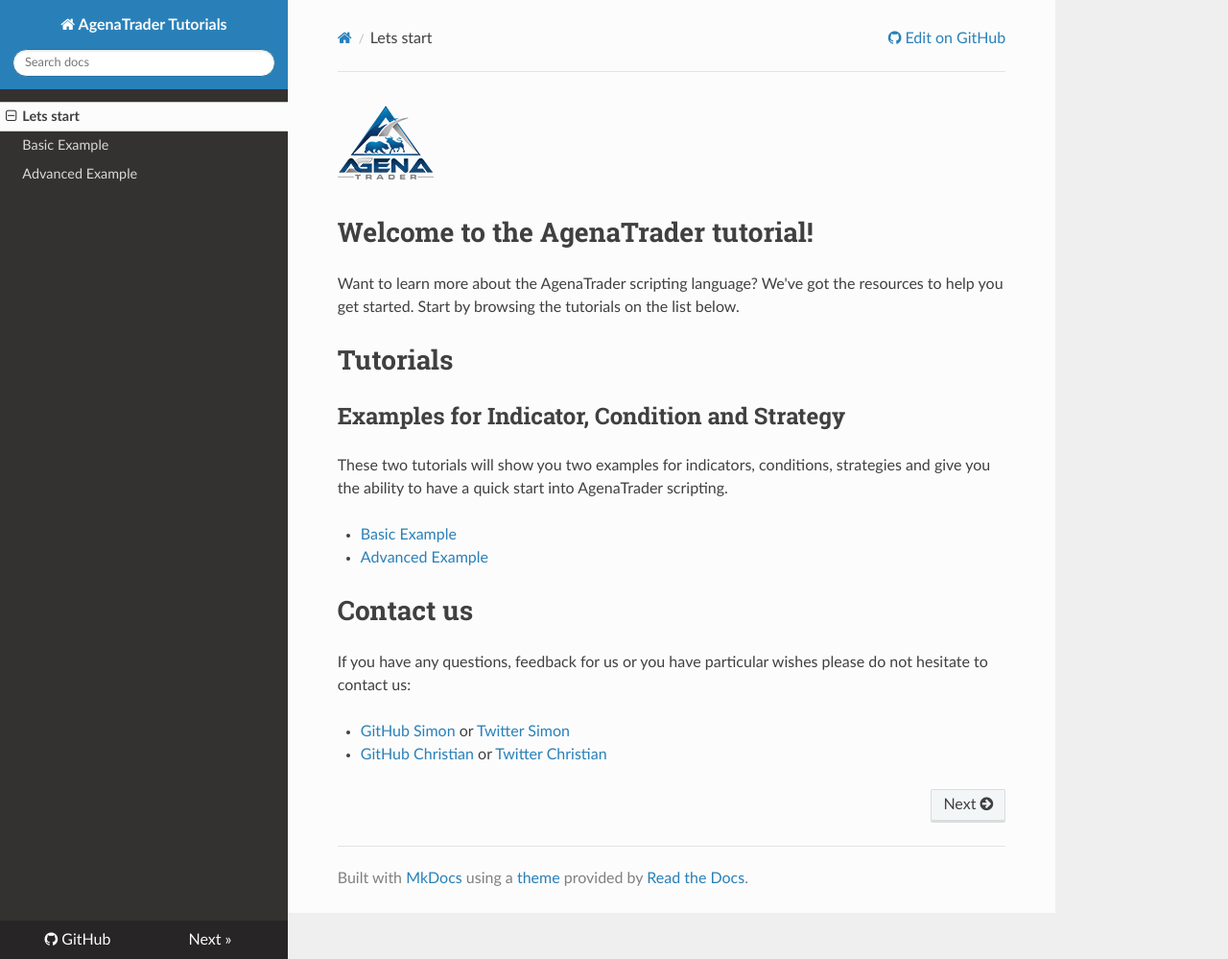
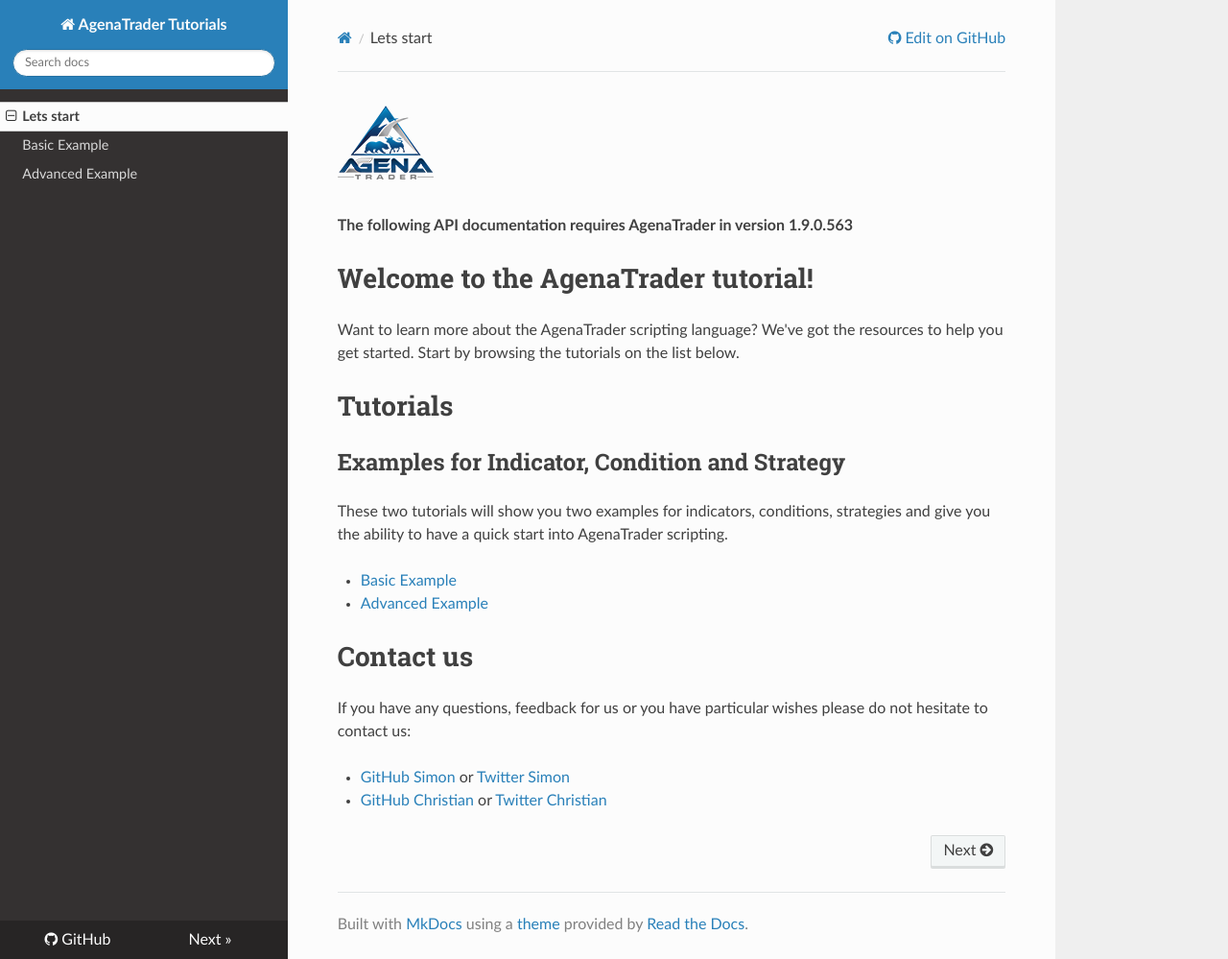
Before and after one commit to AgenaTrader/Tutorials, an MkDocs documentation site: the page built from sources/index.md, in a window 1280 px wide and 999 px high. Shown: the whole window at 96% size. Built offline with MkDocs 1.6.1, drawn with Linux system fonts in a browser that asks for light colours; nearby versions of some CDN libraries; old or Windows-style settings are respelled for this version of MkDocs.

Commit message:
Requirements

```diff
--- a/sources/index.md
+++ b/sources/index.md
@@ -1,5 +1,7 @@
 
 ![AgenaTrader](./images/logo_100.png)
+
+**The following API documentation requires AgenaTrader in version 1.9.0.563**
 
 #Welcome to the AgenaTrader tutorial!
 Want to learn more about the AgenaTrader scripting language? We've got the resources to help you get started. Start by browsing the tutorials on the list below.
```
